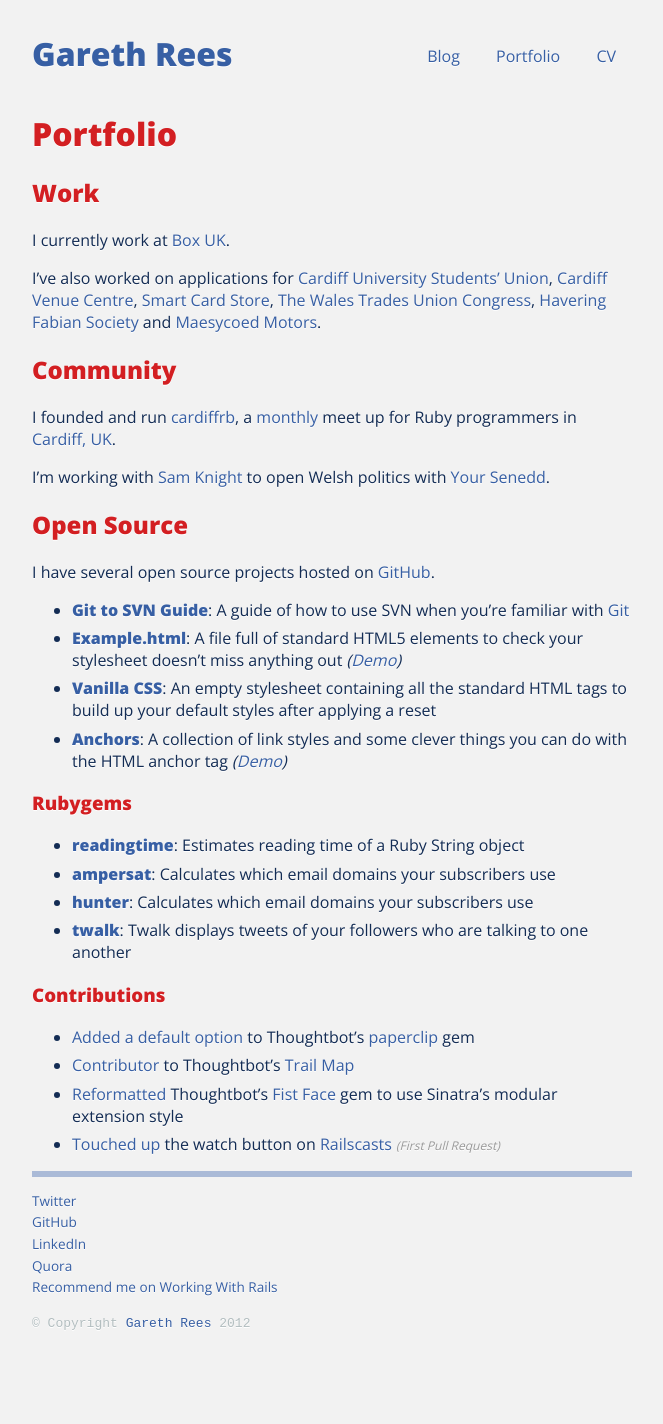
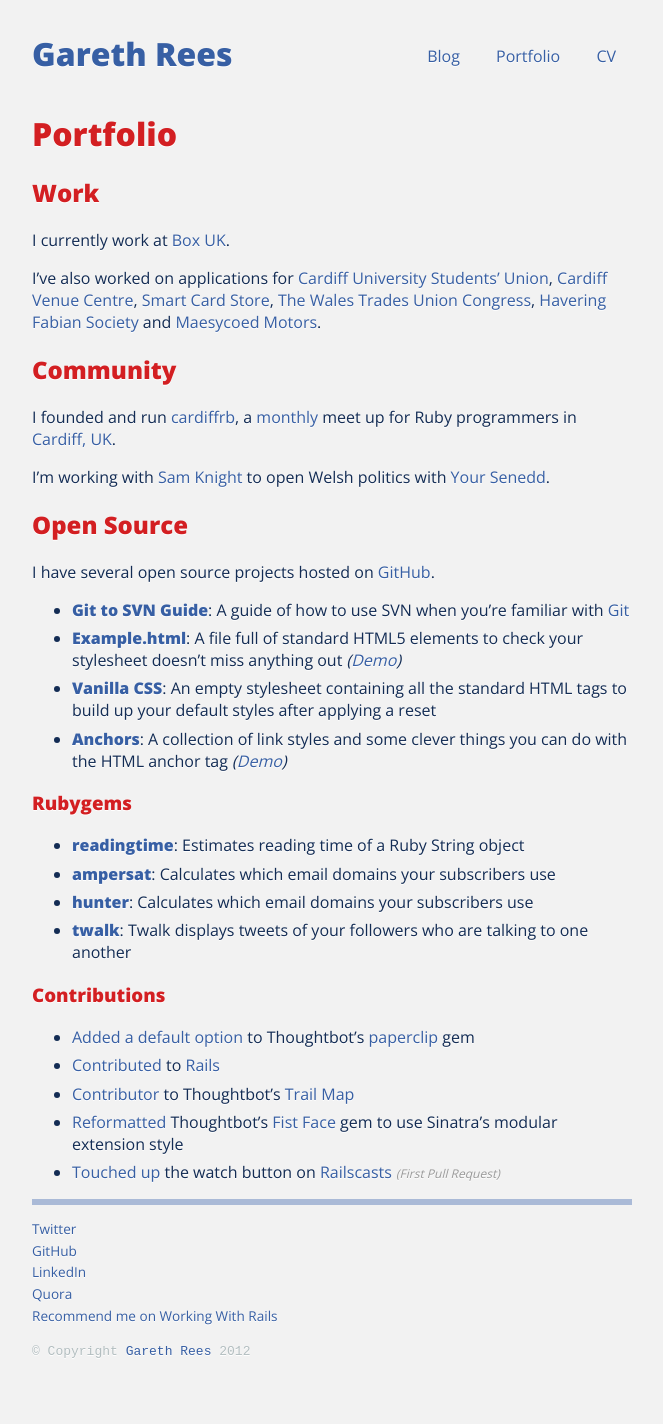
Before and after one commit to garethrees/garethrees.github.com, a Jekyll site: the page built from portfolio.md, in a window 1280 px wide. Shown: the whole page, without its empty margins (308-971 px from the left). Built offline with Jekyll 4.4.1, drawn with Linux system fonts in a browser that asks for light colours; some web fonts are replaced; before the commit the page ends 1396 px from its top, so only the background shows below that.

Commit message:
Add Rails contributions to portfolio

```diff
--- a/portfolio.md
+++ b/portfolio.md
@@ -36,6 +36,7 @@
 ### Contributions
 
 - [Added a default option](https://github.com/thoughtbot/paperclip/pull/1061) to Thoughtbot's [paperclip](https://github.com/thoughtbot/paperclip) gem
+- [Contributed](http://contributors.rubyonrails.org/contributors/gareth-rees/commits) to [Rails](http://rubyonrails.org)
 - [Contributor](https://github.com/thoughtbot/trail-map/graphs/contributors) to Thoughtbot's [Trail Map](https://github.com/thoughtbot/trail-map)
 - [Reformatted](https://github.com/thoughtbot/fistface/pull/2) Thoughtbot's [Fist Face](https://github.com/thoughtbot/fistface) gem to use Sinatra's modular extension style
 - [Touched up](https://github.com/ryanb/railscasts/pull/10) the watch button on [Railscasts](http://railscasts.com) <span style="color: #999; font-size: 0.75em; font-style: italic;">(First Pull Request)</span>
```
